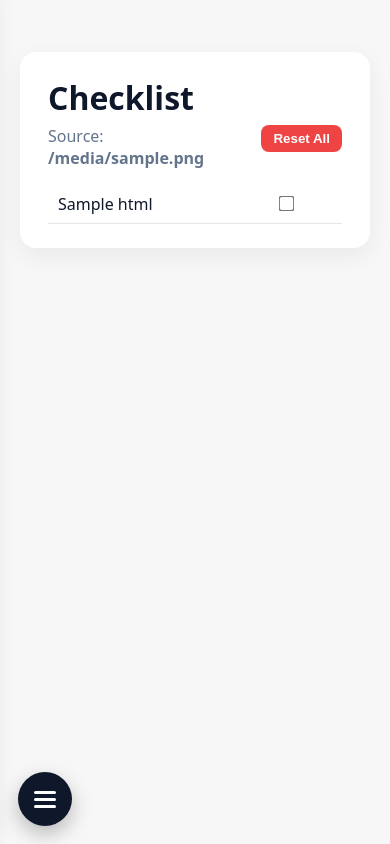
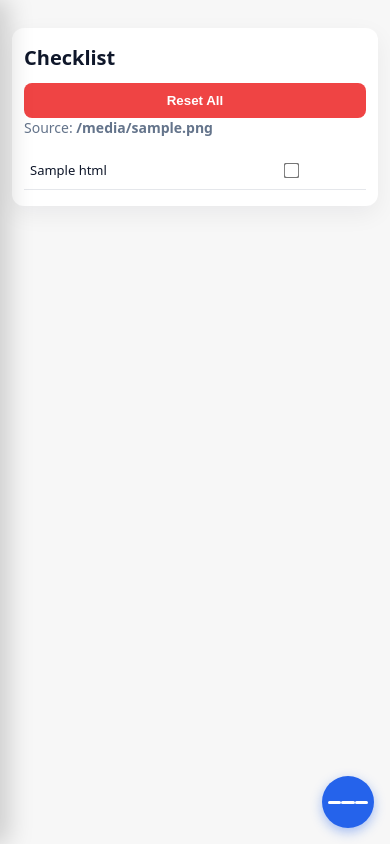
Before and after one commit to SiniS17/Checklist, a Flask app: template templates/index.html in a window 390 px wide. Run offline with Flask 3, Linux system fonts and the light colour scheme; the template is opened without the code that fills it: most values are stand-ins (such as "Sample title", 1, 10 or a date in 2020).

Commit message:
Update styles.css
adding mobile handler

```diff
--- a/static/styles.css
+++ b/static/styles.css
@@ -29,14 +29,15 @@ body {
 h1 { margin: 0 0 6px; }
 .muted { color: var(--muted); }
 
+/* Desktop tabs */
 .tabs {
   display: flex;
   gap: 8px;
   margin-top: 16px;
   border-bottom: 1px solid #e5e7eb;
   padding-bottom: 8px;
+  flex-wrap: wrap;
 }
-@media (max-width: 768px) { .tabs { display: none; } }
 
 .tab-btn {
   background: transparent;
@@ -45,6 +46,10 @@ h1 { margin: 0 0 6px; }
   border-radius: 10px;
   cursor: pointer;
   font-weight: 600;
+  transition: all 0.2s ease;
+}
+.tab-btn:hover {
+  background: #f3f4f6;
 }
 .tab-btn.active {
   background: var(--accent);
@@ -69,78 +74,93 @@ table.grid td {
   padding: 10px 12px;
   font-weight: 700;
 }
-.note-col { width: 64px; text-align: center; }
 .task-checkbox { transform: scale(1.2); cursor: pointer; }
 .red-text { color: #d00; }
 
-/* Floating hamburger */
+/* Floating hamburger menu (mobile only) */
 #fab-menu {
   display: none;
   position: fixed;
-  bottom: 18px;
-  left: 18px;
-  width: 54px;
-  height: 54px;
+  bottom: 20px;
+  right: 20px;
+  width: 56px;
+  height: 56px;
   border-radius: 50%;
-  background: var(--ring);
+  background: var(--accent);
   border: none;
   color: white;
-  box-shadow: 0 8px 20px rgba(0,0,0,.25);
+  box-shadow: 0 4px 12px rgba(37, 99, 235, 0.4);
   z-index: 1000;
+  cursor: pointer;
+  transition: transform 0.2s ease;
+}
+#fab-menu:active {
+  transform: scale(0.95);
 }
 #fab-menu span {
   display: block;
-  width: 22px;
+  width: 24px;
   height: 3px;
-  margin: 4px auto;
+  margin: 5px auto;
   background: white;
   border-radius: 2px;
+  transition: 0.3s;
 }
-@media (max-width: 768px) { #fab-menu { display: inline-block; } }
 
 /* Sidebar drawer */
 #side-drawer {
   position: fixed;
-  top: 0; left: -250px;
-  width: 230px;
+  top: 0;
+  left: -280px;
+  width: 280px;
   height: 100%;
   background: white;
   box-shadow: 8px 0 24px rgba(0,0,0,.18);
-  padding: 16px;
+  padding: 20px;
   z-index: 1200;
-  transition: left .25s ease;
+  transition: left 0.3s ease;
+  overflow-y: auto;
 }
 #side-drawer.open { left: 0; }
 
 #side-overlay {
   position: fixed;
   inset: 0;
-  background: rgba(0,0,0,.25);
+  background: rgba(0,0,0,.4);
   opacity: 0;
   visibility: hidden;
-  transition: opacity .2s ease;
+  transition: opacity 0.3s ease;
   z-index: 1150;
 }
 #side-overlay.show { opacity: 1; visibility: visible; }
 
 .drawer-title {
   font-weight: 800;
-  margin-bottom: 10px;
+  font-size: 20px;
+  margin-bottom: 16px;
+  color: var(--ink);
 }
+
 .drawer-tabs {
   display: flex;
   flex-direction: column;
   gap: 8px;
 }
 
-/* Remove Note column width style */
-.note-col { display: none; }
+.drawer-tabs .tab-btn {
+  width: 100%;
+  text-align: left;
+  padding: 12px 16px;
+  border-radius: 8px;
+  font-size: 15px;
+}
 
 /* Strikethrough for completed tasks */
 .strike td {
   text-decoration: line-through;
   color: #888;
 }
+
 .reset-btn {
   float: right;
   background: #ef4444;
@@ -150,7 +170,77 @@ table.grid td {
   padding: 6px 12px;
   font-weight: 600;
   cursor: pointer;
+  transition: background 0.2s ease;
 }
 .reset-btn:hover {
   background: #dc2626;
 }
+
+/* Mobile optimizations */
+@media (max-width: 768px) {
+  body {
+    padding: 12px;
+  }
+
+  .container {
+    padding: 20px 16px;
+    margin: 16px auto;
+  }
+
+  h1 {
+    font-size: 24px;
+  }
+
+  /* Hide desktop tabs on mobile */
+  .tabs {
+    display: none;
+  }
+
+  /* Show hamburger menu on mobile */
+  #fab-menu {
+    display: flex;
+    align-items: center;
+    justify-content: center;
+  }
+
+  /* Better table spacing on mobile */
+  table.grid td {
+    padding: 10px 8px;
+    font-size: 14px;
+  }
+
+  .reset-btn {
+    float: none;
+    display: block;
+    width: 100%;
+    margin-top: 12px;
+    padding: 10px;
+  }
+
+  .muted {
+    font-size: 14px;
+  }
+}
+
+@media (max-width: 480px) {
+  .container {
+    padding: 16px 12px;
+    border-radius: 12px;
+  }
+
+  h1 {
+    font-size: 20px;
+  }
+
+  table.grid td {
+    padding: 8px 6px;
+    font-size: 13px;
+  }
+
+  #fab-menu {
+    width: 52px;
+    height: 52px;
+    bottom: 16px;
+    right: 16px;
+  }
+}
```
